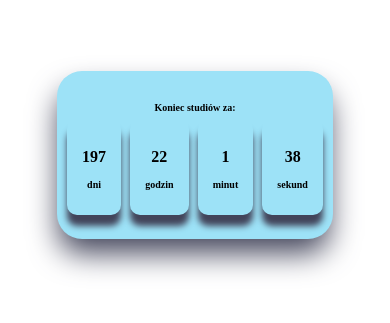
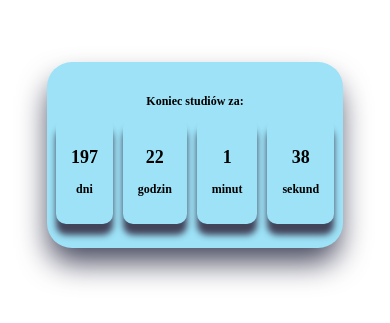
Before and after one commit to rafaEL0oo/countdown, a plain HTML site: page index.html in a window 390 px wide. Shown: the part 267-590 px from the top of the page. Drawn offline with Linux system fonts and the light colour scheme; a web font is replaced by a local one.

Commit message:
media query change

```diff
--- a/style.css
+++ b/style.css
@@ -79,12 +79,12 @@ audio{
 box-shadow: 0px 22px 12px 0px rgba(66, 68, 90, 1);
     }
 }
-@media screen and (max-width : 500px) {
+@media screen and (max-width : 430px) {
     h1, h3{
-        font-size: 10px;
+        font-size: 12px;
     }
     h2{
-        font-size: 16px;
+        font-size: 18px;
     }
     .countdown{
         flex-wrap: nowrap;
```
